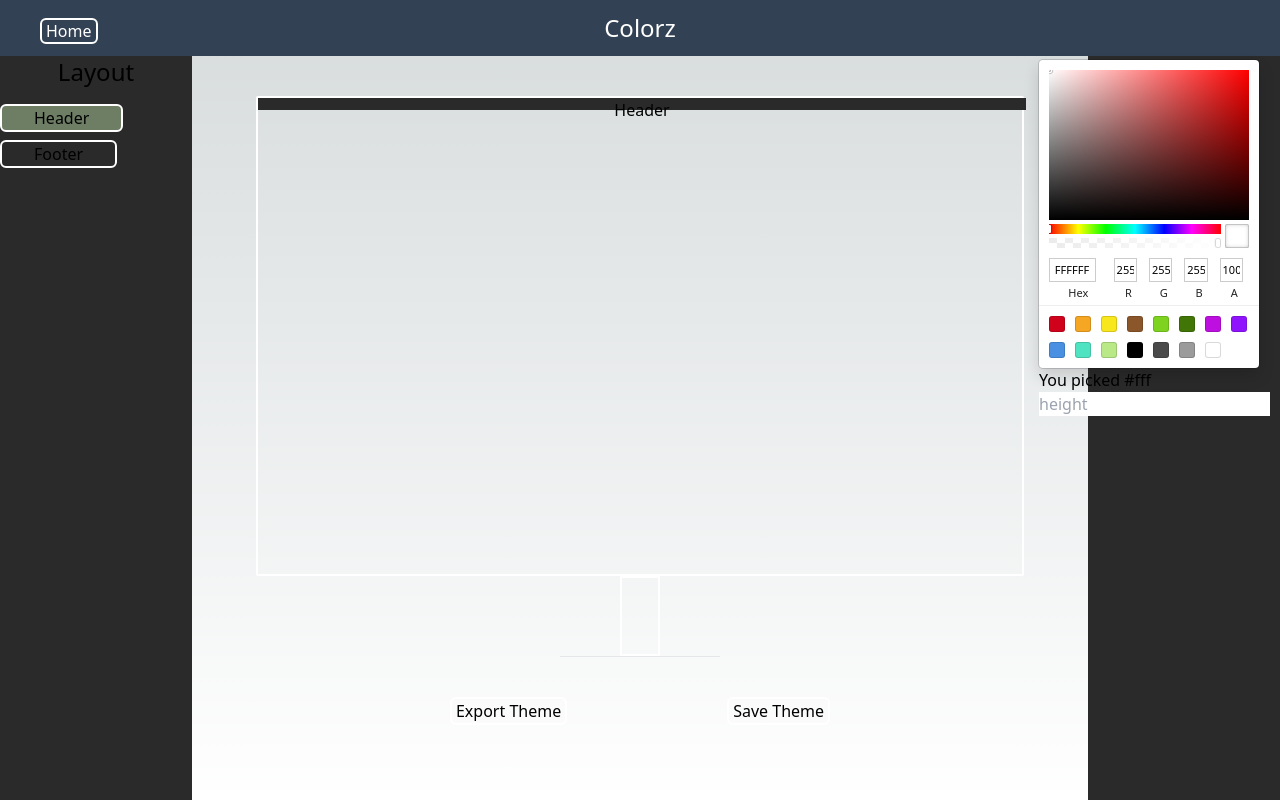
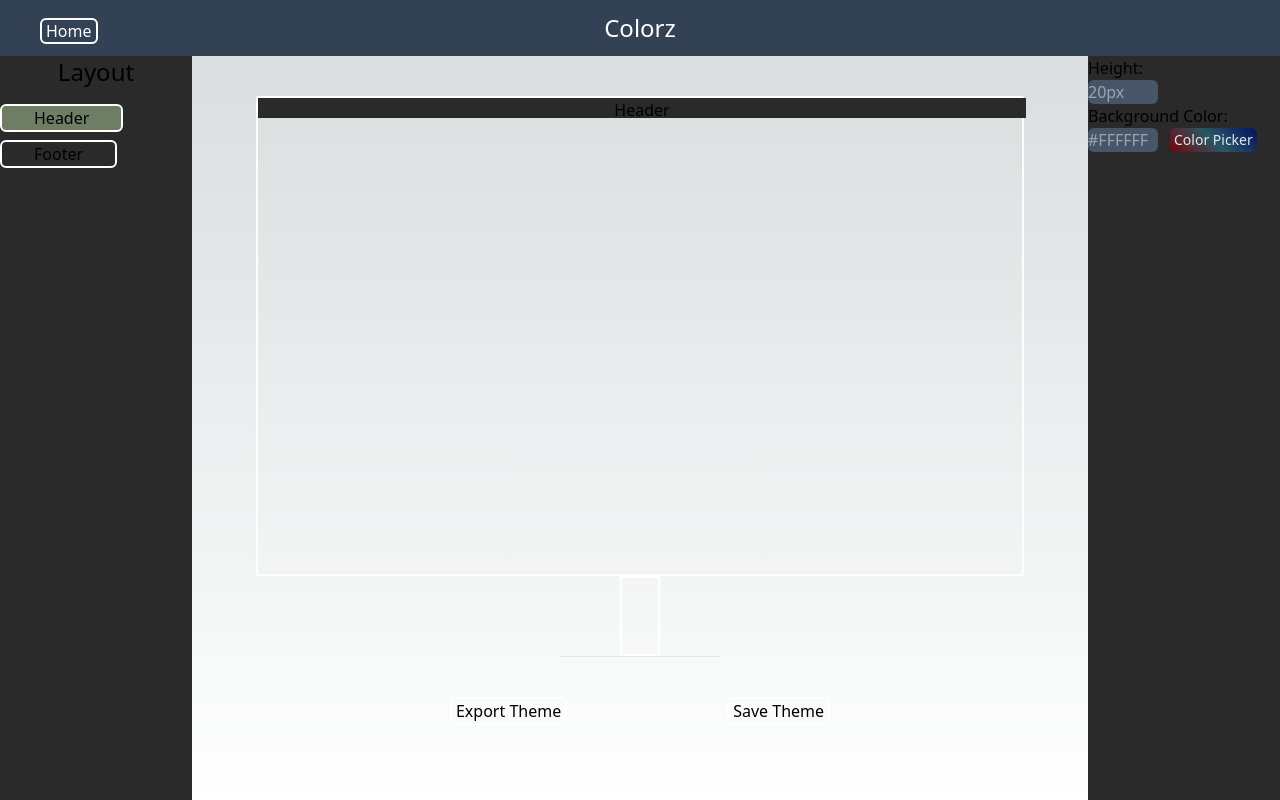
Before and after one commit to dylcorman/colorz, a Next.js app: page / in a window 1280 px wide. Both pictures are taken after a click on the button "Header". Built offline with nearby package versions, Linux system fonts and the light colour scheme.

Commit message:
feat: added background color property, various fixes

```diff
--- a/src/app/globals.css
+++ b/src/app/globals.css
@@ -25,3 +25,12 @@ body {
     )
     rgb(var(--background-start-rgb));
 }
+
+.colorPickButton {
+  background: linear-gradient(
+    45deg,
+    rgba(120, 2, 6, 1) 0%,
+    rgba(39, 88, 99, 1) 50%,
+    rgba(6, 17, 97, 1) 99%
+  );
+}
--- a/src/app/page.js
+++ b/src/app/page.js
@@ -4,7 +4,7 @@ import { useState, useRef } from "react";
 import { currentProperties } from "./context";
 
 import HeaderInfinte from "../components/HeaderInfinite";
-import ColorPicker from "@/components/ColorPicker";
+import Properties from "@/components/Properties";
 
 export default function Home() {
   const [elements, setElements] = useState([]);
@@ -35,10 +35,11 @@ export default function Home() {
 
   function newProperty(property) {
     const propertyKey = Object.keys(property); //Get an array of properties keys (only 1)
-    let newKey = propertyKey[0]; //Get the new property'skey
-    let sceneProperties = { elementKey: currentElement.key }; //Add current element's key
-    sceneProperties[newKey] = property[newKey].toString(); //Add new property's key and it's value
-    setSceneProperties(sceneProperties); //Set the sceneProperties state to above created object
+    let newKey = propertyKey[0]; //Get the new property's key
+    let propertiesCopy = { ...sceneProperties }; //Create a copy of current properties
+    propertiesCopy.elementKey = currentElement.key; //Update current element's key
+    propertiesCopy[newKey] = property[newKey].toString(); //Create/update new property's key and value
+    setSceneProperties(propertiesCopy); //Set the sceneProperties state to copy
   }
 
   return (
@@ -86,7 +87,10 @@ export default function Home() {
           id="theme"
           className="ml-VW5 w-layout_themeW h-layout_themeH bg-layoutBg"
         >
-          <ColorPicker newProperty={newProperty} />
+          <Properties
+            newProperty={newProperty}
+            currentElement={currentElement}
+          />
         </div>
       </main>
     </currentProperties.Provider>
--- /dev/null
+++ b/src/components/Background.js
@@ -0,0 +1,50 @@
+"use client";
+import { useState, useRef } from "react";
+
+import ColorPicker from "./ColorPicker";
+
+export default function Background({ handleNewProperty }) {
+  const [showPicker, setShowPicker] = useState(false); //Determines if the color picker should be shown
+  const [color, setColor] = useState("#fff");
+  const bgColorRef = useRef(); //Ref assigned to hex color input
+
+  //----Handles new input from color picker
+  const handleChangeComplete = (color) => {
+    setColor(color.hex);
+    bgColorRef.current.value = color.hex.toUpperCase();
+    handleNewProperty(color.hex.toUpperCase(), "backgroundColor");
+  };
+
+  //----Toggles the color picker element
+  function handleColorPicker() {
+    setShowPicker(!showPicker);
+  }
+
+  return (
+    <>
+      <p>Background Color:</p>
+      <div className="flex gap-3">
+        <input
+          type="text"
+          placeholder="#FFFFFF"
+          ref={bgColorRef}
+          onChange={(event) =>
+            handleNewProperty(event.target.value, "backgroundColor")
+          }
+          className="text-white bg-slate-600 rounded-md w-[70px]"
+        />
+        <button
+          className="colorPickButton text-sm pl-1 pr-1 text-slate-200 rounded-md"
+          onClick={handleColorPicker}
+        >
+          Color Picker
+        </button>
+      </div>
+      <ColorPicker
+        show={showPicker}
+        handleChangeComplete={handleChangeComplete}
+        color={color}
+      />
+    </>
+  );
+}
--- a/src/components/ColorPicker.js
+++ b/src/components/ColorPicker.js
@@ -1,35 +1,9 @@
-"use client";
-
-import React, { useState, useContext } from "react";
 import { SketchPicker } from "react-color";
 
-const ColorPicker = ({ newProperty }) => {
-  //const setCurrentProperties = useContext(currentProperties);
-  const [color, setColor] = useState("#fff");
-  const [height, setHeight] = useState("");
-
-  const handleChangeComplete = (color) => {
-    setColor(color.hex);
-  };
-
-  function handleNewProperty(event, property) {
-    let newPropertys = {};
-    newPropertys[property] = event.target.value;
-    newProperty(newPropertys); //Calls home page's newProperty function and passes the as a paramater
+export default function ColorPicker({ show, handleChangeComplete, color }) {
+  if (show) {
+    return (
+      <SketchPicker color={color} onChangeComplete={handleChangeComplete} />
+    );
   }
-
-  return (
-    <div style={{ position: "absolute", top: "60px", right: "10px" }}>
-      <SketchPicker color={color} onChangeComplete={handleChangeComplete} />
-      <h2>You picked {color}</h2>
-      <input
-        type="text"
-        placeholder="height"
-        onChange={(event) => handleNewProperty(event, "height")}
-        className="text-black"
-      />
-    </div>
-  );
-};
-
-export default ColorPicker;
+}
--- a/src/components/HeaderInfinite.js
+++ b/src/components/HeaderInfinite.js
@@ -7,20 +7,22 @@ export default function HeaderInfinite({ id }) {
 
   //----Element's default properties
   let defaultProperties = {
-    height: "12px",
+    height: "20px",
+    background: "#2A2A2A",
   };
+  console.log("------------", newProperties);
 
   //----If this element's id (key) matches the user's currently selected element id assign new property values and show s
   if (newProperties.elementKey === id) {
     for (let key in newProperties) {
       if (key != "elementKey") {
-        defaultProperties[key] = `${newProperties[key]}px`; //Assign new value to key
+        defaultProperties[key] = newProperties[key]; //Assign new value to key
       }
     }
   }
   return (
     <div
-      className={`w-sceneW bg-headerNoSelect text-black text-center`}
+      className={`w-sceneW text-black text-center`}
       style={defaultProperties}
     >
       Header
--- /dev/null
+++ b/src/components/Height.js
@@ -0,0 +1,13 @@
+export default function Height({ handleNewProperty }) {
+  return (
+    <>
+      <p>Height: </p>
+      <input
+        type="text"
+        placeholder="20px"
+        onChange={(event) => handleNewProperty(event.target.value, "height")}
+        className="text-white bg-slate-600 rounded-md w-[70px]"
+      />
+    </>
+  );
+}
--- /dev/null
+++ b/src/components/Properties.js
@@ -0,0 +1,26 @@
+"use client";
+
+import Height from "./Height";
+import Background from "./Background";
+
+export default function Properties({ newProperty, currentElement }) {
+  let propertyList = [];
+  if (currentElement) {
+    switch (currentElement.key) {
+      case "header":
+        propertyList = [
+          <Height handleNewProperty={handleNewProperty} />,
+          <Background handleNewProperty={handleNewProperty} />,
+        ];
+        break;
+    }
+  }
+
+  function handleNewProperty(value, property) {
+    let newPropertys = {};
+    newPropertys[property] = value;
+    newProperty(newPropertys); //Calls home page's newProperty function and passes the as a paramater
+  }
+
+  return <div>{propertyList}</div>;
+}
```
